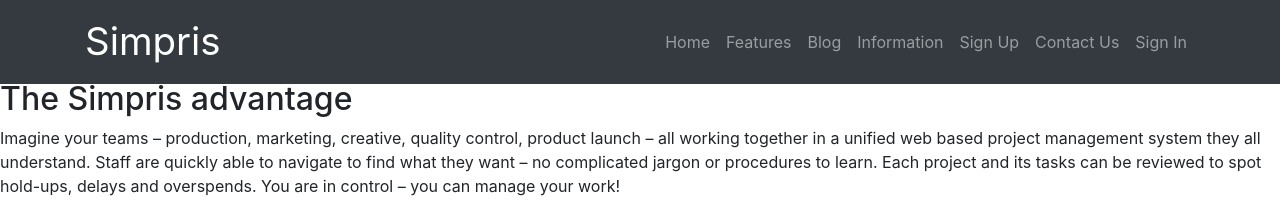
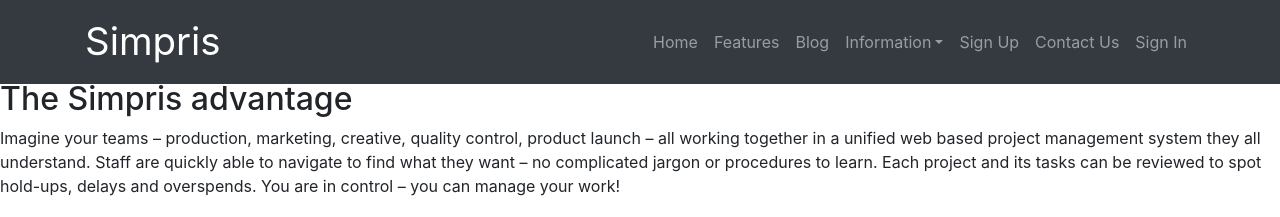
Before and after one commit to Grafrajohn/si, a Jekyll site: the page built from index.html, in a window 1280 px wide. Shown: the top 217 px of the page. Built offline with Jekyll 4.4.1, drawn with Linux system fonts in a browser that asks for light colours; the list of posts is cut into pages by our own code.

Commit message:
Update nav.html

```diff
--- a/_includes/nav.html
+++ b/_includes/nav.html
@@ -18,7 +18,7 @@
               <a class="nav-link" href="{{ site.url }}/blog">Blog</a>
             </li>
             <li class="nav-item">
-              <a class="nav-link" href="{{ site.url }}/information">Information</a>
+              <a class="nav-link dropdown-toggle" data-toggle="dropdown" href="#" role="button" aria-haspopup="true" aria-expanded="false">Information</a>
                 <div class="dropdown-menu">
                     <a class="dropdown-item" href="{{ site.url }}/project-management-information">Action</a>
                     <a class="dropdown-item" href="{{ site.url }}/program-management-information">Another action</a>
```
